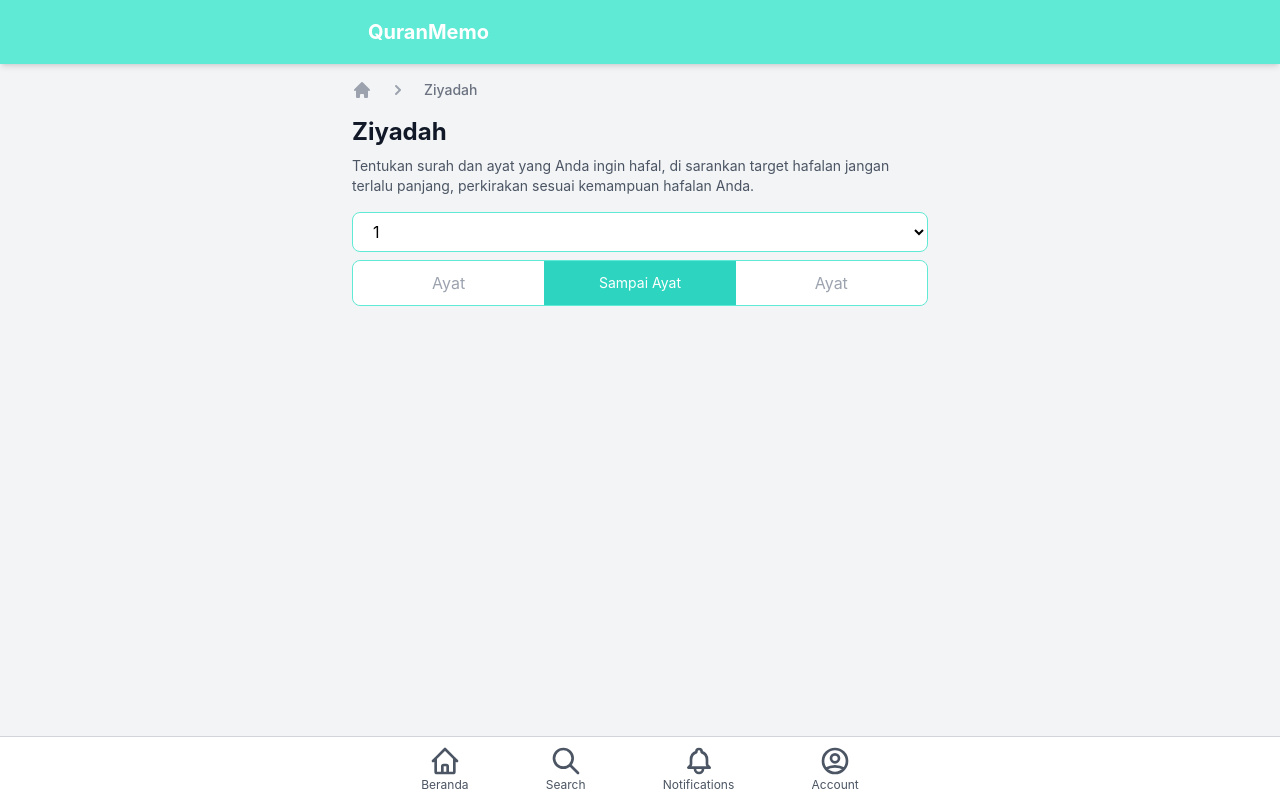
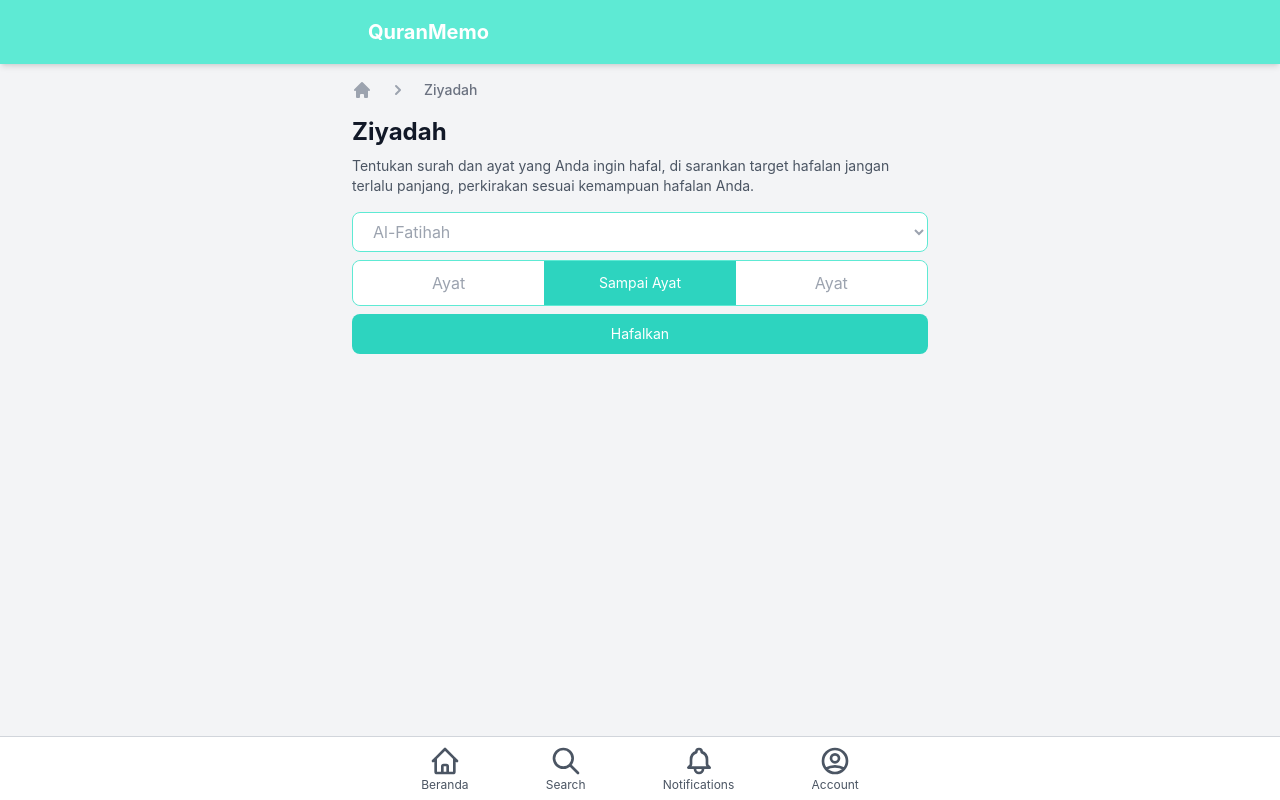
Before and after one commit to rizkianakbar/quran-community, a Next.js app: page /ziyadah in a window 1280 px wide. Built offline with nearby package versions, Linux system fonts and the light colour scheme.

Commit message:
feat: render list of surah on option elemet

```diff
--- a/components/quran-select.tsx
+++ b/components/quran-select.tsx
@@ -1,13 +1,20 @@
-export function QuranSelect() {
+export function QuranSelect({ surahList }: any) {
+  const option = surahList.map((item: any) => {
+    return (
+      <option key={item.id} value={item.name}>
+        {item.name}
+      </option>
+    );
+  });
+
   return (
-    <div>
+    <>
       <select
         name="id"
         id="id"
-        className="w-full h-10 px-4 py-2 bg-white border border-gray-300 rounded-lg border-teal-300"
+        className="w-full h-10 px-4 py-2 bg-white border border-gray-300 rounded-lg border-teal-300 text-gray-400"
       >
-        <option value="1">1</option>
-        <option value="2">2</option>
+        {option}
       </select>
       <div className="flex justify-between md:justify-center xs:justify-start text-center mt-2 border rounded-lg border-teal-300">
         <input
@@ -24,6 +31,9 @@ export function QuranSelect() {
           placeholder="Ayat"
         />
       </div>
-    </div>
+      <button className="w-full mt-2 h-10 px-4 py-2 bg-teal-400 text-white rounded-lg border-teal-400 text-sm">
+        Hafalkan
+      </button>
+    </>
   );
 }
--- a/pages/ziyadah/index.tsx
+++ b/pages/ziyadah/index.tsx
@@ -2,7 +2,7 @@ import { BackButton } from '@/components/layout/back-button';
 import { Page, PageContent } from '@/components/layout/pages';
 import { PageHeader } from '@/components/layout/pages/page-header';
 import { QuranSelect } from '@/components/quran-select';
-import { Search } from '@/components/search';
+import { surahList } from '../../lib/surah/surah-list';
 
 export default function Ziyadah() {
   const breadcrumbs = [
@@ -24,7 +24,7 @@ export default function Ziyadah() {
         title="Ziyadah"
       />
       <PageContent>
-        <QuranSelect />
+        <QuranSelect surahList={surahList} />
       </PageContent>
     </Page>
   );
```
